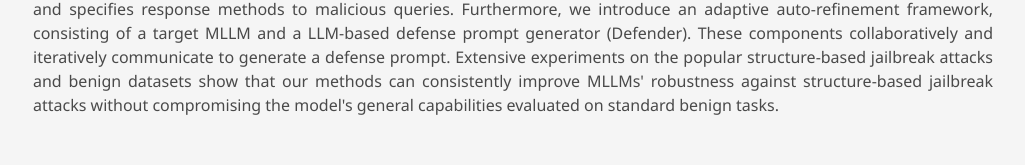
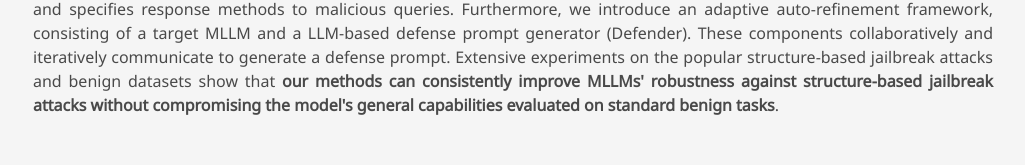
Before and after one commit to rain305f/AdaShield-Project, a plain HTML site: page index.html in a window 1280 px wide. Shown: the part 1085-1251 px from the top of the page, without its empty margins (127-1152 px from the left). Drawn offline with nearby package versions, Linux system fonts and the light colour scheme; a script that the page names is missing; some icons are missing; a web font is replaced by a local one.

Commit message:
Update index.html

```diff
--- a/index.html
+++ b/index.html
@@ -554,7 +554,7 @@
         <h2 class="title is-3">Abstract</h2>
         <div class="content has-text-justified">
           <p>
-            With the advent and widespread deployment of Multimodal Large Language Models (MLLMs), the imperative to ensure their safety has become increasingly pronounced. However, with the integration of additional modalities, MLLMs are exposed to new vulnerabilities, rendering them prone to structured-based jailbreak attacks, where semantic content (e.g., "harmful text") has been injected into the images to mislead MLLMs. In this work, we aim to defend against such threats. Specifically, we propose <b>Ada</b>ptive <b>Shield</b> Prompting (<b>AdaShield</b>), which prepends inputs with defense prompts to defend MLLMs against structure-based jailbreak attacks without fine-tuning MLLMs or training additional modules (e.g., post-stage content detector). Initially, we present a manually designed static defense prompt, which thoroughly examines the image and instruction content step by step and specifies response methods to malicious queries. Furthermore, we introduce an adaptive auto-refinement framework, consisting of a target MLLM and a LLM-based defense prompt generator (Defender). These components collaboratively and iteratively communicate to generate a defense prompt. Extensive experiments on the popular structure-based jailbreak attacks and benign datasets show that our methods can consistently improve MLLMs' robustness against structure-based jailbreak attacks without compromising the model's general capabilities evaluated on standard benign tasks.
+            With the advent and widespread deployment of Multimodal Large Language Models (MLLMs), the imperative to ensure their safety has become increasingly pronounced. However, with the integration of additional modalities, MLLMs are exposed to new vulnerabilities, rendering them prone to structured-based jailbreak attacks, where semantic content (e.g., "harmful text") has been injected into the images to mislead MLLMs. In this work, we aim to defend against such threats. Specifically, we propose <b>Ada</b>ptive <b>Shield</b> Prompting (<b>AdaShield</b>), which prepends inputs with defense prompts to defend MLLMs against structure-based jailbreak attacks without fine-tuning MLLMs or training additional modules (e.g., post-stage content detector). Initially, we present a manually designed static defense prompt, which thoroughly examines the image and instruction content step by step and specifies response methods to malicious queries. Furthermore, we introduce an adaptive auto-refinement framework, consisting of a target MLLM and a LLM-based defense prompt generator (Defender). These components collaboratively and iteratively communicate to generate a defense prompt. Extensive experiments on the popular structure-based jailbreak attacks and benign datasets show that <b>our methods can consistently improve MLLMs' robustness against structure-based jailbreak attacks without compromising the model's general capabilities evaluated on standard benign tasks</b>.
           </p>
         </div>
       </div>
```
